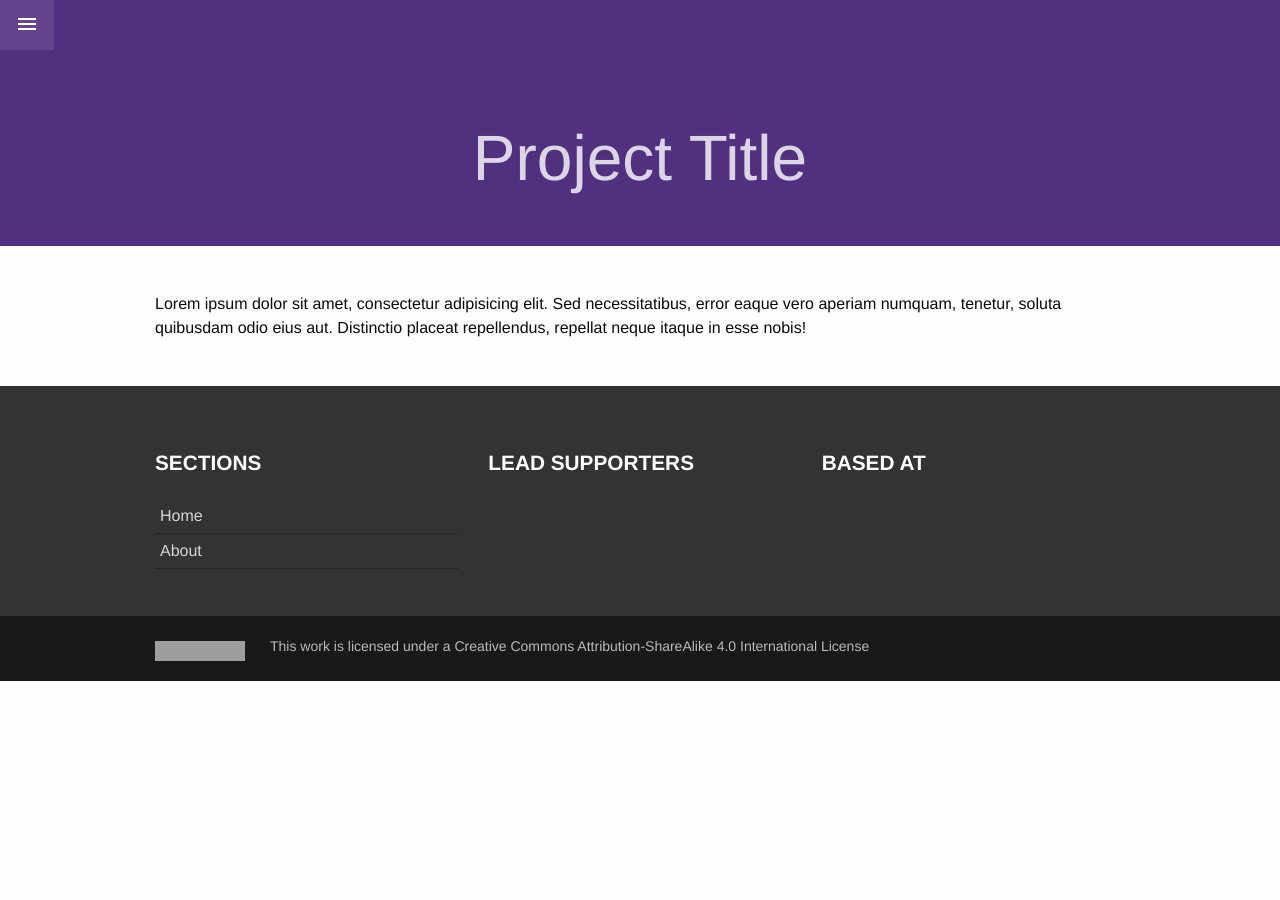
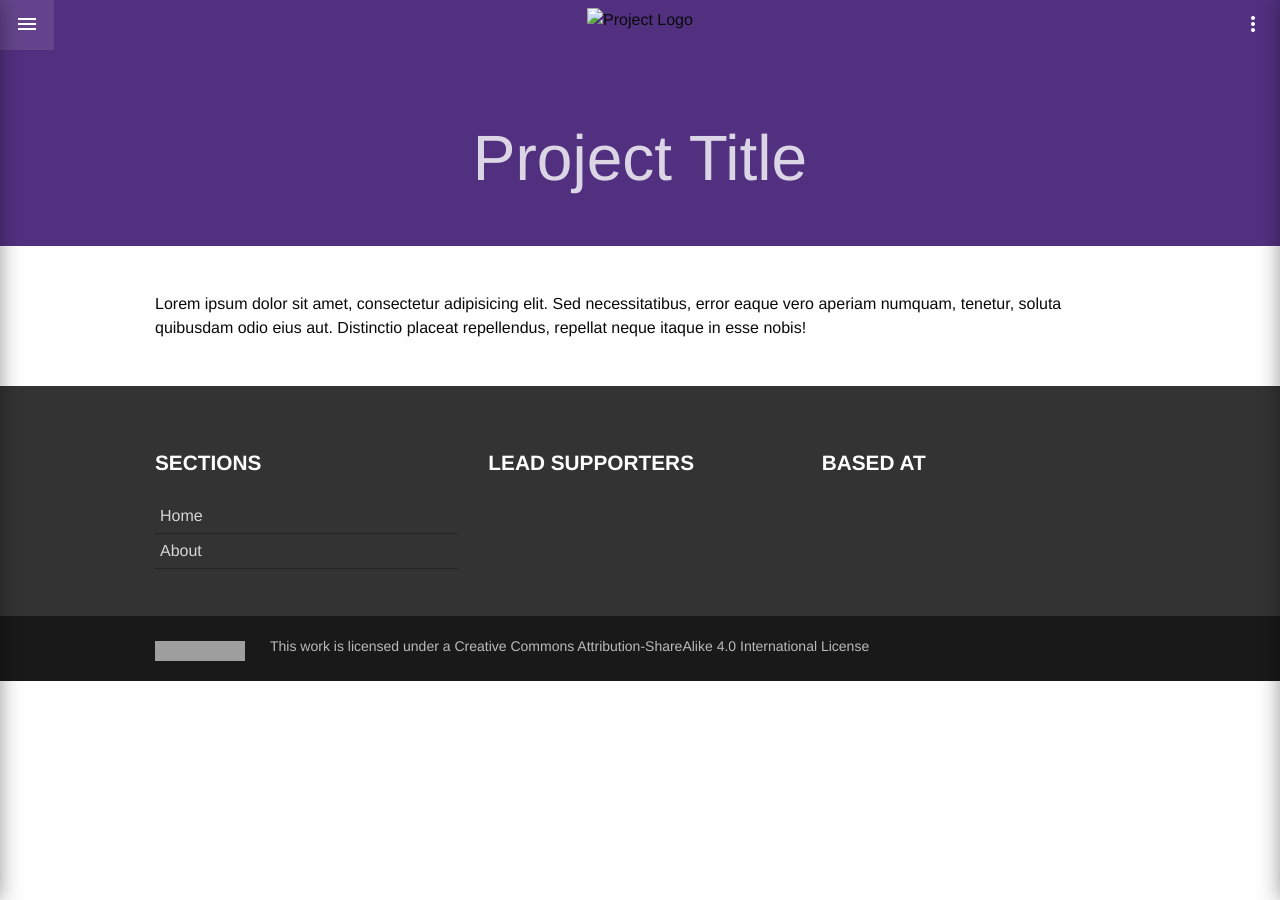
Before and after one commit to sprblm/simsec-luminate, a Jekyll site: the page built from source/index.html, in a window 1280 px wide. Built offline with Jekyll 4.4.1, drawn with Linux system fonts in a browser that asks for light colours; grey boxes are pictures that could not be loaded.

Commit message:
Clean up

```diff
--- a/gulpfile.js
+++ b/gulpfile.js
@@ -16,7 +16,6 @@
 gulp.task('webpack', function () {
   return gulp.src('./webpack/entry.js')
     .pipe(webpackStream({
-      // watch: true,
       entry: './webpack/entry.js',
       output: {
         path: __dirname + '/source/js',
--- a/source/_includes/top-bar.html
+++ b/source/_includes/top-bar.html
@@ -1,20 +1,13 @@
-<header class="top-bar top-bar--no-logo">
-  <span class="top-bar__button js-trigger-menu cbp-spmenu-open" id="showLeftPush">menu</span>
-
-  <nav class="cbp-spmenu cbp-spmenu-vertical cbp-spmenu-left" id="cbp-spmenu-s1">
-
-    <span class="top-bar__button " id="close-btn">close</span>
-
-    <a id="index" alt="Home" href="{{ '/' | relative_url }}"><svg xmlns="http://www.w3.org/2000/svg" viewBox="0 0 605 605"><path class="cls-1" id="circle" d="M602,302.5C602,137.09,467.91,3,302.5,3S3,137.09,3,302.5,137.09,602,302.5,602,602,467.91,602,302.5Zm-426.29,0A126.79,126.79,0,1,1,302.5,429.29,126.8,126.8,0,0,1,175.71,302.5Z"/></svg>Home</a>
-    <span id="p-about" class="about-span"><svg xmlns="http://www.w3.org/2000/svg" viewBox="0 0 605 605"><path class="cls-1 about-circle" id="about-circle" d="M602,302.5C602,137.09,467.91,3,302.5,3S3,137.09,3,302.5,137.09,602,302.5,602,602,467.91,602,302.5Zm-426.29,0A126.79,126.79,0,1,1,302.5,429.29,126.8,126.8,0,0,1,175.71,302.5Z"/></svg>About</span>
-    <a id="p-project" class="about-link" alt="About the Project" href="{{ '/about.html' | relative_url }}"><svg xmlns="http://www.w3.org/2000/svg" viewBox="0 0 605 605"><circle class="cls-1  small-circle" id="circle" cx="302.5" cy="302.5" r="126.1"/></svg>The Project</a>
-    <a id="p-approach" class="about-link" alt="About the Approach" href="{{ '/approach.html' | relative_url }}"><svg xmlns="http://www.w3.org/2000/svg" viewBox="0 0 605 605"><circle class="cls-1 small-circle" cx="302.5" id="circle" cy="302.5" r="126.1"/></svg>The Approach</a>
-    <a id="p-results" class="about-link" alt="About the Results" href="{{ '/results.html' | relative_url }}"><svg xmlns="http://www.w3.org/2000/svg" viewBox="0 0 605 605"><circle class="cls-1 small-circle" id="circle" cx="302.5" cy="302.5" r="126.1"/></svg>The Results</a>
-    <a id="p-conclusions" class="about-link" alt="About the Conclusions" href="{{ '/conclusions.html' | relative_url }}"><svg xmlns="http://www.w3.org/2000/svg" viewBox="0 0 605 605"><circle class="cls-1 small-circle" id="circle" cx="302.5" cy="302.5" r="126.1"/></svg>The Conclusions</a>
-    <a id="p-looking-forward" class="about-link" alt="Looking Forward" href="{{ '/looking-forward.html' | relative_url }}"><svg xmlns="http://www.w3.org/2000/svg" viewBox="0 0 605 605"><circle class="cls-1 small-circle" id="circle" cx="302.5" cy="302.5" r="126.1"/></svg>Looking Forward</a>
-    <a alt="Working Paper PDF" href="{{ '/TheLabDC_MPD_BWC_Working_Paper_10.20.17.pdf' | relative_url }}"><svg xmlns="http://www.w3.org/2000/svg" viewBox="0 0 605 605"><path class="cls-1" d="M602,302.5C602,137.09,467.91,3,302.5,3S3,137.09,3,302.5,137.09,602,302.5,602,602,467.91,602,302.5Zm-426.29,0A126.79,126.79,0,1,1,302.5,429.29,126.8,126.8,0,0,1,175.71,302.5Z"/></svg>Working Paper</a>
-    <a alt="The Lab @ DC" href="http://thelab.dc.gov/"><svg xmlns="http://www.w3.org/2000/svg" viewBox="0 0 605 605"><path class="cls-1" d="M602,302.5C602,137.09,467.91,3,302.5,3S3,137.09,3,302.5,137.09,602,302.5,602,602,467.91,602,302.5Zm-426.29,0A126.79,126.79,0,1,1,302.5,429.29,126.8,126.8,0,0,1,175.71,302.5Z"/></svg>The Lab @ DC</a>
-    <a alt="Metropolitan Police Department" href="http://mpdc.dc.gov/"><svg xmlns="http://www.w3.org/2000/svg" viewBox="0 0 605 605"><path class="cls-1" d="M602,302.5C602,137.09,467.91,3,302.5,3S3,137.09,3,302.5,137.09,602,302.5,602,602,467.91,602,302.5Zm-426.29,0A126.79,126.79,0,1,1,302.5,429.29,126.8,126.8,0,0,1,175.71,302.5Z"/></svg>Metropolitan Police <span style="margin-left: 25px;"></span>Department</a>
+<header class="top-bar">
+  <span class="top-bar__button js-trigger-menu">menu</span>
+  <nav class="main-menu js-target-menu main-menu--left">
+    <a href="{{'/'.html' | relative_url}}">Home</a>
+    <a href="{{'/about.html' | relative_url}}">About</a>
   </nav>
-
+  <a class="top-bar__logo" href="{{'/'| relative_url}}"><img src="{{'/' | relative_url}}" alt="Project Logo"></a>
+  <span class="top-bar__button js-trigger-menu">more_vert</span>
+  <nav class="main-menu js-target-menu main-menu--right">
+    <a href="#">Github Repository</a>
+    <a href="{{'/sandbox.html' | relative_url}}">Sandbox</a>
+  </nav>
 </header>
--- a/source/_sass/_base.scss
+++ b/source/_sass/_base.scss
@@ -17,108 +17,3 @@
     }
   }
 }
-
-#overlay {
-  z-index: -1!important;
-}
-
-.cbp-spmenu {
-  background: black;
-  position: fixed;
-  text-align: left;
-  text-transform: uppercase;
-  font-family: Montserrat, sans-serif;
-  color: lighten(black, 50);
-
-  #close-btn {
-    background-color: black!important;
-    color: lighten(black, 50);
-    font-size: 1.7rem;
-    padding: 0;
-    margin: 20px;
-
-    &:hover {
-      color: white;
-    }
-  }
-
-  .about-span,
-  a {
-    display: block;
-    font-size: 1.2em;
-    font-weight: 600;
-    padding: 0.5em 0.5em 0.5em 25px;
-
-    &:hover {
-      color: white;
-      text-decoration: none;
-
-      svg {
-        fill: white;
-      }
-    }
-
-    svg {
-      margin-bottom: -1px;
-      height: 15px;
-      fill: black;
-      margin-right: 10px;
-    }
-  }
-
-  .about-span {
-    padding-bottom: 0!important;
-
-    &:hover {
-      color: lighten(black, 50);
-    }
-  }
-
-  .about-link {
-    padding: 0.1em;
-    margin-left: 2.8em;
-    font-weight: 400;
-
-    svg {
-      margin-bottom: -1px;
-      border: 1px solid white;
-      border-color: transparent;
-    }
-  }
-}
-/* Orientation-dependent styles for the content of the menu */
-.cbp-spmenu-vertical {
-  width: 300px;
-  height: 100%;
-  top: 0;
-  // z-index: 1000;
-}
-/* Vertical menu that slides from the left or right */
-.cbp-spmenu-left {
-  left: -300px;
-}
-
-.cbp-spmenu-left.cbp-spmenu-open {
-  left: 0;
-}
-/* Push classes applied to the body */
-.cbp-spmenu-push {
-  overflow-x: hidden;
-  position: relative;
-  left: 0;
-}
-
-.cbp-spmenu-push-toright {
-  left: 300px;
-}
-/* Transitions */
-.cbp-spmenu,
-.cbp-spmenu-push {
-  -webkit-transition: all 0.3s ease;
-  -moz-transition: all 0.3s ease;
-  transition: all 0.3s ease;
-}
-
-.active {
-  fill: white;
-}
--- a/webpack/components/scripts.js
+++ b/webpack/components/scripts.js
@@ -1,5 +1,4 @@
 $(document).ready(function () {
-  console.log("scripts file")
     // Smooth Scrolling Function
     $('a[href*=#]:not([href=#])').click(function () {
         var $targ = $(this.hash),
```
Also changed, not shown: webpack/components/menu.js (deleted, +0 -67 lines).
